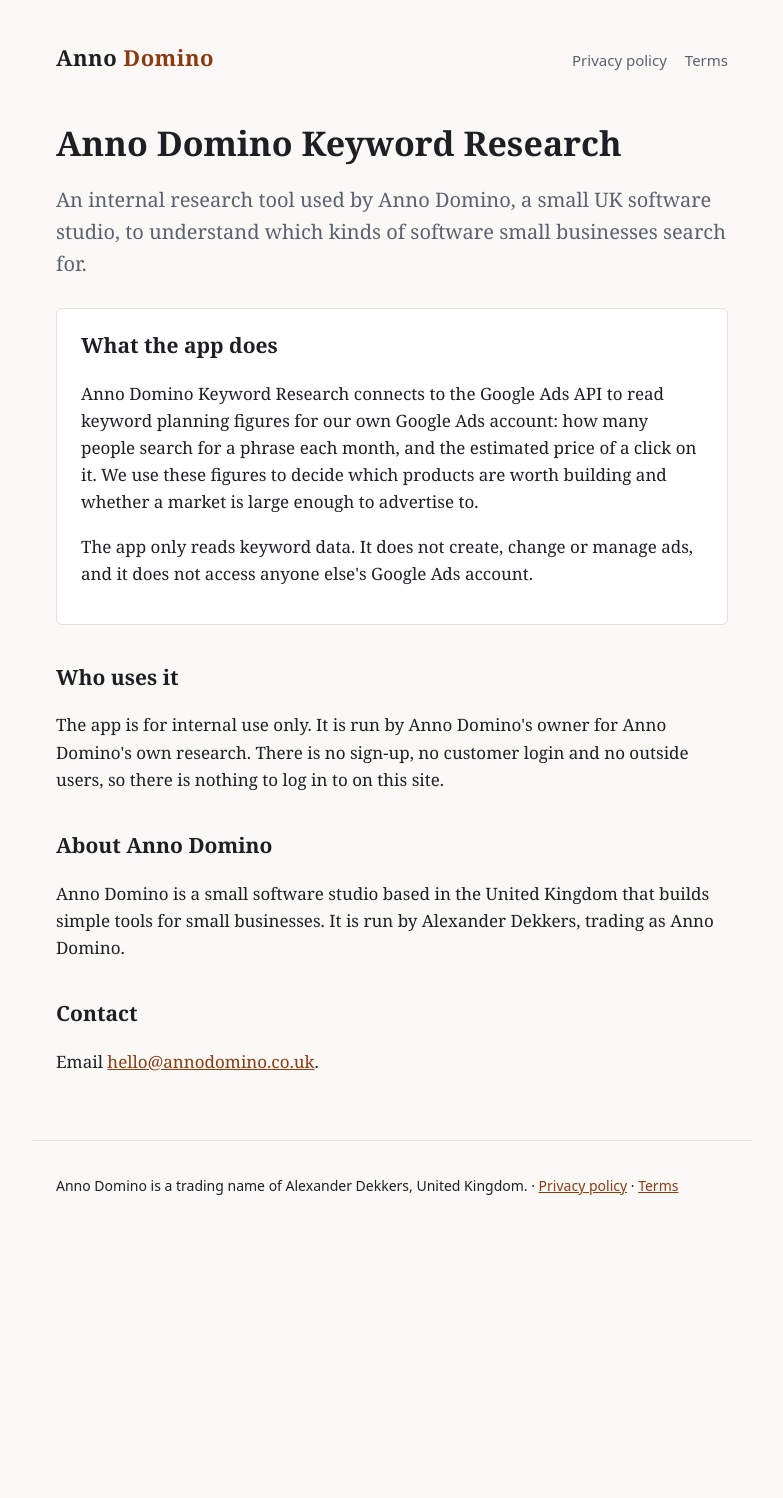
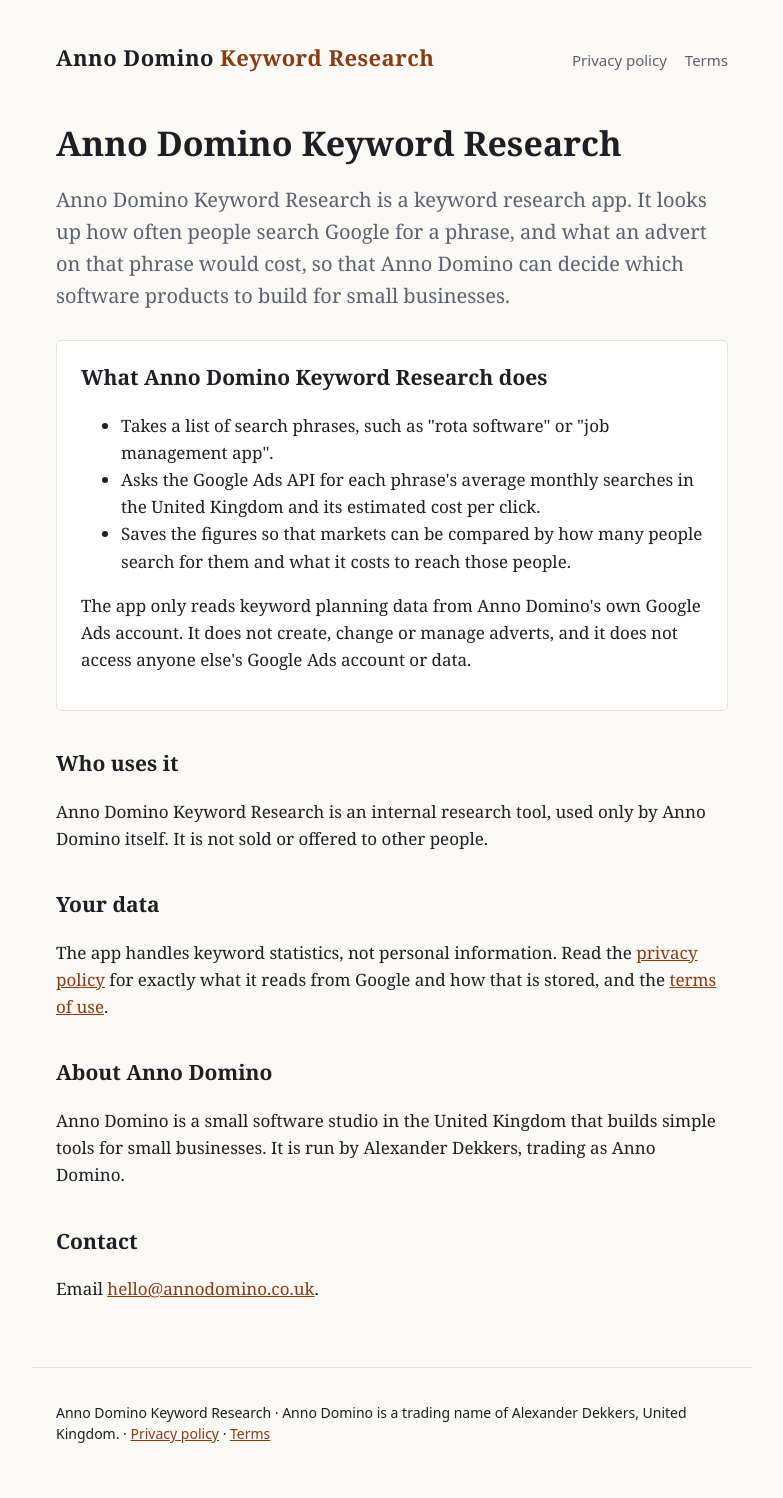
Before and after one commit to ahdekkers/annodomino-site, a plain HTML site: page index.html in a window 1280 px wide. Shown: the whole page, without its empty margins (248-1031 px from the left). Before the commit the page ends 1250 px from the top, so only its background shows below. Drawn offline with Linux system fonts and the light colour scheme.

Commit message:
Home page: lead with the app name and purpose, drop login wording; allow crawlers
Co-Authored-By: Claude Opus 5.5 <noreply@anthropic.com>
Claude-Session: https://claude.ai/code/session_01S6eMppdLzU2qrUW3Eaqs7E

```diff
--- a/index.html
+++ b/index.html
@@ -4,35 +4,42 @@
 <meta charset="utf-8">
 <meta name="viewport" content="width=device-width, initial-scale=1">
 <title>Anno Domino Keyword Research</title>
-<meta name="description" content="Anno Domino Keyword Research: an internal tool that looks up search volumes and click prices from Google Keyword Planner for Anno Domino's own market research.">
+<meta name="description" content="Anno Domino Keyword Research looks up Google Ads keyword search volumes and click price estimates so Anno Domino can research which software products small businesses need.">
 <link rel="stylesheet" href="/style.css">
 </head>
 <body>
 <header>
-  <a class="brand" href="/">Anno <span>Domino</span></a>
+  <a class="brand" href="/">Anno Domino <span>Keyword Research</span></a>
   <nav aria-label="Main"><a href="/privacy-policy">Privacy policy</a><a href="/terms">Terms</a></nav>
 </header>
 <main>
   <h1>Anno Domino Keyword Research</h1>
-  <p class="lede">An internal research tool used by Anno Domino, a small UK software studio, to understand which kinds of software small businesses search for.</p>
+  <p class="lede">Anno Domino Keyword Research is a keyword research app. It looks up how often people search Google for a phrase, and what an advert on that phrase would cost, so that Anno Domino can decide which software products to build for small businesses.</p>
 
   <div class="card">
-    <h2>What the app does</h2>
-    <p>Anno Domino Keyword Research connects to the Google Ads API to read keyword planning figures for our own Google Ads account: how many people search for a phrase each month, and the estimated price of a click on it. We use these figures to decide which products are worth building and whether a market is large enough to advertise to.</p>
-    <p>The app only reads keyword data. It does not create, change or manage ads, and it does not access anyone else's Google Ads account.</p>
+    <h2>What Anno Domino Keyword Research does</h2>
+    <ul>
+      <li>Takes a list of search phrases, such as "rota software" or "job management app".</li>
+      <li>Asks the Google Ads API for each phrase's average monthly searches in the United Kingdom and its estimated cost per click.</li>
+      <li>Saves the figures so that markets can be compared by how many people search for them and what it costs to reach those people.</li>
+    </ul>
+    <p>The app only reads keyword planning data from Anno Domino's own Google Ads account. It does not create, change or manage adverts, and it does not access anyone else's Google Ads account or data.</p>
   </div>
 
   <h2>Who uses it</h2>
-  <p>The app is for internal use only. It is run by Anno Domino's owner for Anno Domino's own research. There is no sign-up, no customer login and no outside users, so there is nothing to log in to on this site.</p>
+  <p>Anno Domino Keyword Research is an internal research tool, used only by Anno Domino itself. It is not sold or offered to other people.</p>
+
+  <h2>Your data</h2>
+  <p>The app handles keyword statistics, not personal information. Read the <a href="/privacy-policy">privacy policy</a> for exactly what it reads from Google and how that is stored, and the <a href="/terms">terms of use</a>.</p>
 
   <h2>About Anno Domino</h2>
-  <p>Anno Domino is a small software studio based in the United Kingdom that builds simple tools for small businesses. It is run by Alexander Dekkers, trading as Anno Domino.</p>
+  <p>Anno Domino is a small software studio in the United Kingdom that builds simple tools for small businesses. It is run by Alexander Dekkers, trading as Anno Domino.</p>
 
   <h2>Contact</h2>
   <p>Email <a href="mailto:hello@annodomino.co.uk">hello@annodomino.co.uk</a>.</p>
 </main>
 <footer>
-  <p>Anno Domino is a trading name of Alexander Dekkers, United Kingdom. &middot; <a href="/privacy-policy">Privacy policy</a> &middot; <a href="/terms">Terms</a></p>
+  <p>Anno Domino Keyword Research &middot; Anno Domino is a trading name of Alexander Dekkers, United Kingdom. &middot; <a href="/privacy-policy">Privacy policy</a> &middot; <a href="/terms">Terms</a></p>
 </footer>
 </body>
 </html>
```
Also changed, not shown: privacy-policy.html (+2 -2 lines), terms.html (+1 -1 lines), robots.txt (added).
